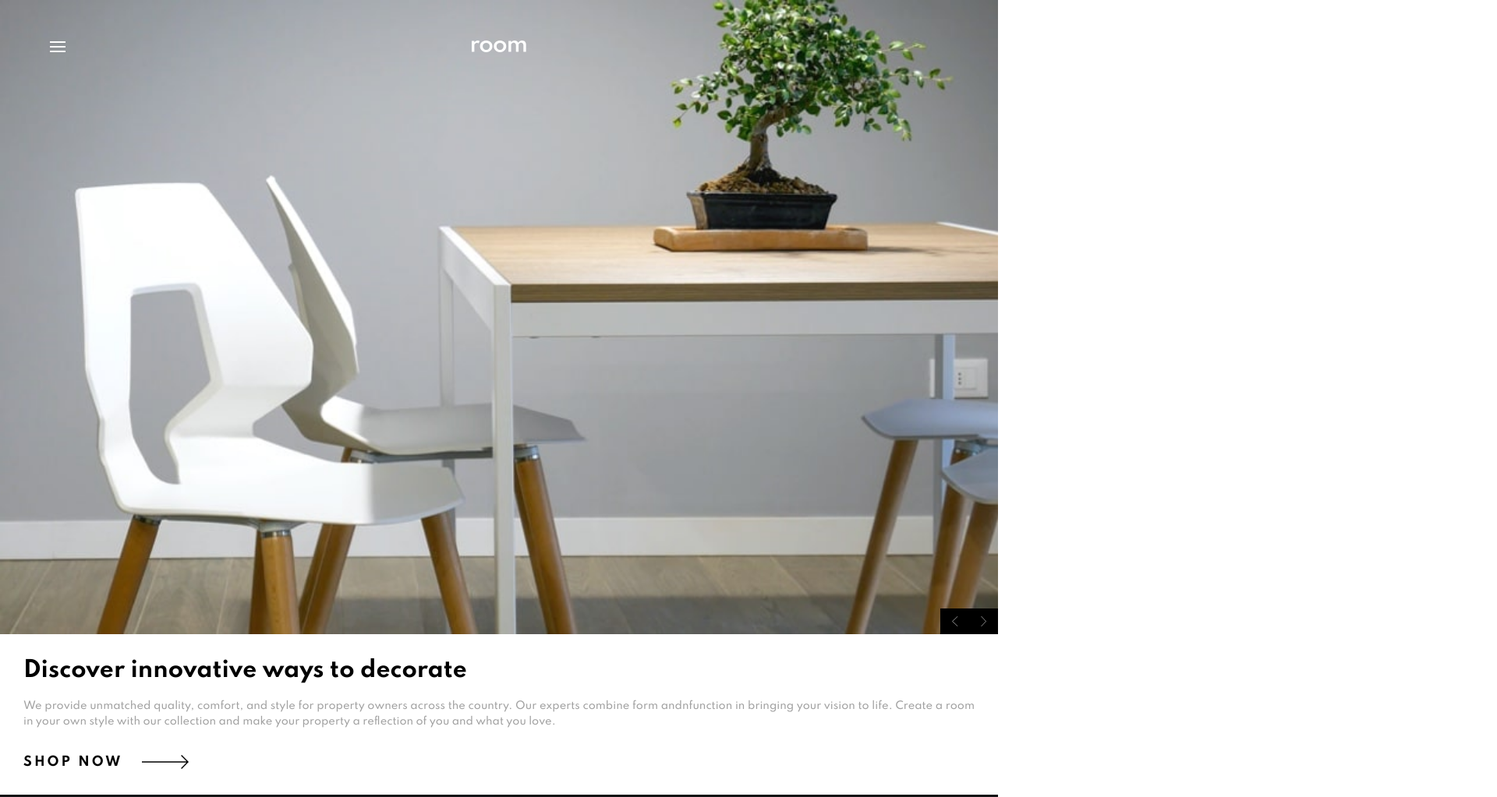
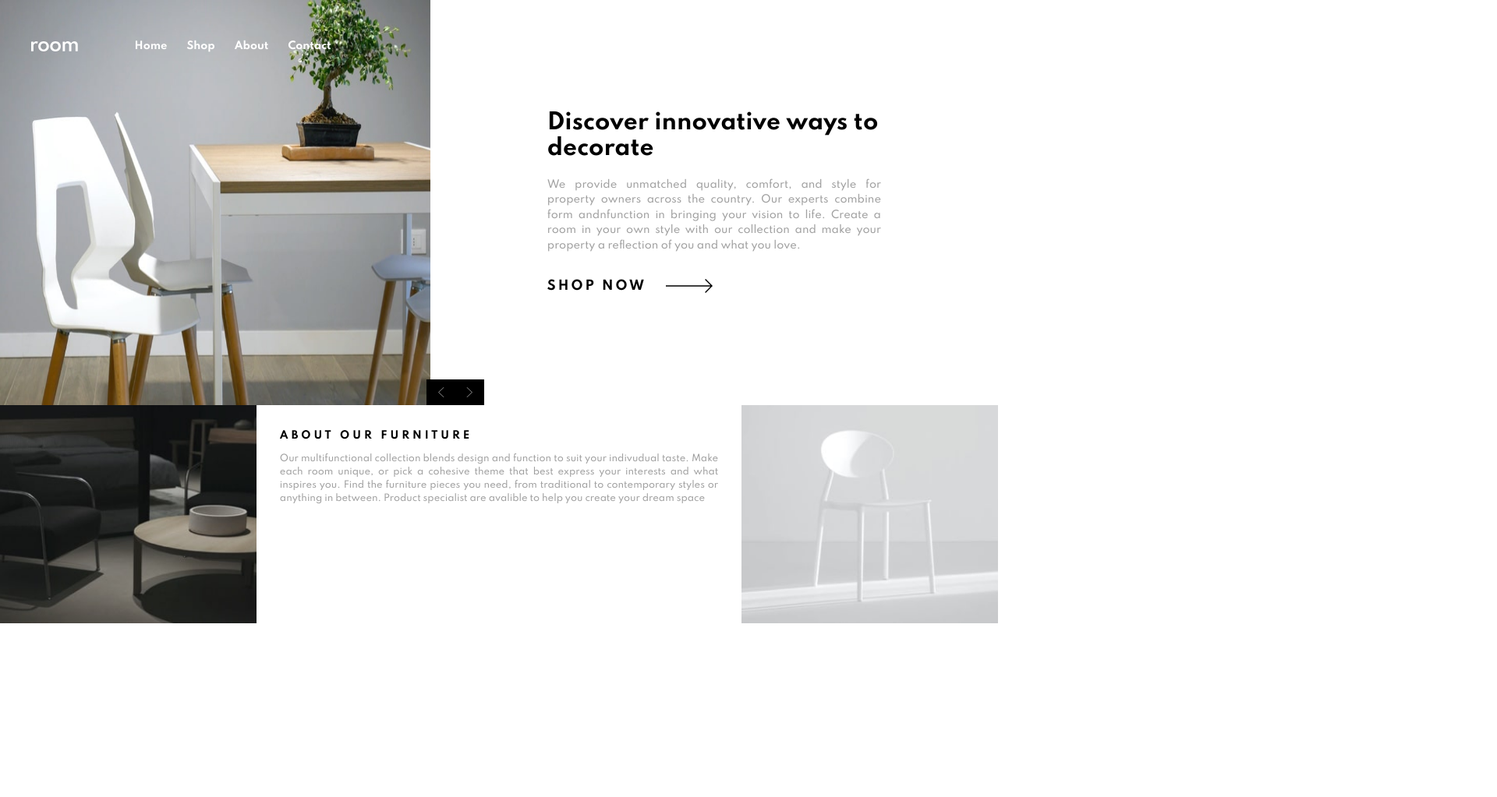
Before and after one commit to Julianr32/Frontend-project-6, a plain HTML site: page index.html in a window 1280 px wide. Shown: the top 1023 px of the page at 78% size, 1920 px wide, since content can reach past the window. After the commit the page ends 800 px from the top, so only its background shows below. Drawn offline with Linux system fonts and the light colour scheme.

Commit message:
First commit

```diff
--- a/css/main.css
+++ b/css/main.css
@@ -45,6 +45,7 @@ img {
   justify-content: center;
   position: relative;
   z-index: 100;
+  overflow-x: hidden;
 }
 
 .header__toggle {
@@ -66,7 +67,7 @@ img {
   align-items: center;
   justify-content: space-around;
   position: absolute;
-  left: 150%;
+  left: 100%;
   opacity: 0;
   transition: all 0.6s linear;
 }
@@ -161,6 +162,19 @@ img {
   max-width: 60px;
 }
 
+.about .about-img {
+  width: 100%;
+  height: 300px;
+}
+
+.about .top-img {
+  background: url(/images/image-about-dark.jpg) no-repeat center center/cover;
+}
+
+.about .bottom-img {
+  background: url(/images/image-about-light.jpg) no-repeat center center/cover;
+}
+
 .about .about-content {
   padding: 3rem;
 }
@@ -182,4 +196,64 @@ img {
 /* ====END-MAIN==== */
 /* ====END-GLOBAL-STYLES==== */
 /* ====MEDIA QUERIES==== */
+@media (min-width: 1000px) {
+  .main {
+    height: 100vh;
+    overflow: hidden;
+  }
+  .header {
+    width: 40%;
+    padding: 0 4rem;
+  }
+  .header__toggle {
+    display: none;
+  }
+  .nav {
+    position: unset;
+    background-color: transparent;
+    opacity: 1;
+  }
+  .nav__toggle {
+    display: none;
+  }
+  .nav__link {
+    color: white;
+  }
+  .slider {
+    height: 65%;
+  }
+  .slide {
+    height: 100%;
+    display: flex;
+  }
+  .slide .slide__img {
+    width: 60%;
+    height: 100%;
+  }
+  .slide .slide__img img {
+    height: 100%;
+  }
+  .slide .slide__img .slide__btn {
+    right: -12.5%;
+    z-index: 100;
+  }
+  .slide__content {
+    width: 70%;
+    padding: 0 15rem;
+    display: flex;
+    flex-direction: column;
+    align-items: center;
+    justify-content: center;
+  }
+  .slide__content a {
+    width: 100%;
+  }
+  .about {
+    height: 35%;
+    display: flex;
+  }
+  .about .about-img {
+    height: 100%;
+  }
+}
 /*# sourceMappingURL=main.css.map */
--- a/index.html
+++ b/index.html
@@ -75,9 +75,7 @@
       </div>
 
       <section class="about">
-        <div class="top-img">
-          <img src="images/image-about-dark.jpg" alt="Furniture" />
-        </div>
+        <div class="top-img about-img"></div>
         <div class="about-content">
           <h3>About our Furniture</h3>
           <p>
@@ -89,9 +87,7 @@
             help you create your dream space
           </p>
         </div>
-        <div class="bottom-img">
-          <img src="images/image-about-light.jpg" alt="Furniture" />
-        </div>
+        <div class="bottom-img about-img"></div>
       </section>
     </main>
     <script src="js/main.js"></script>
```
Also changed, not shown: 1 other file.
